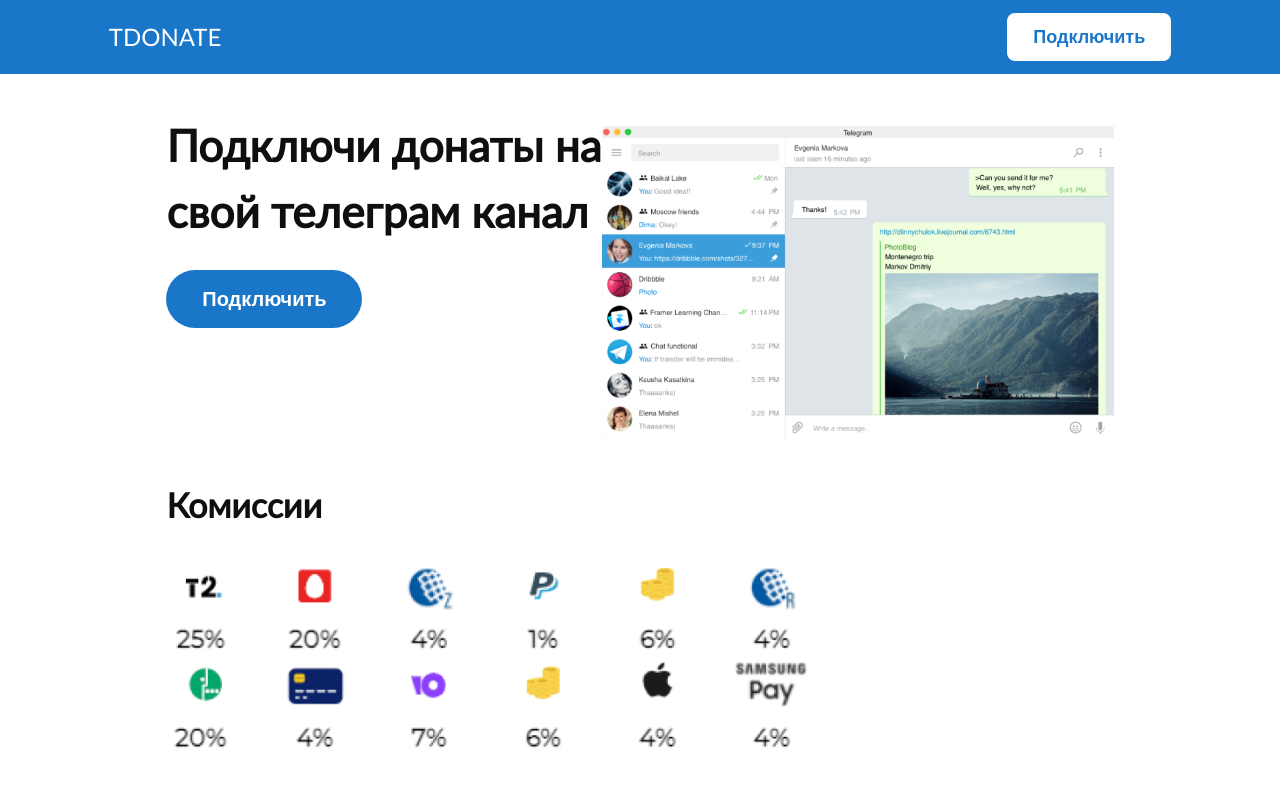
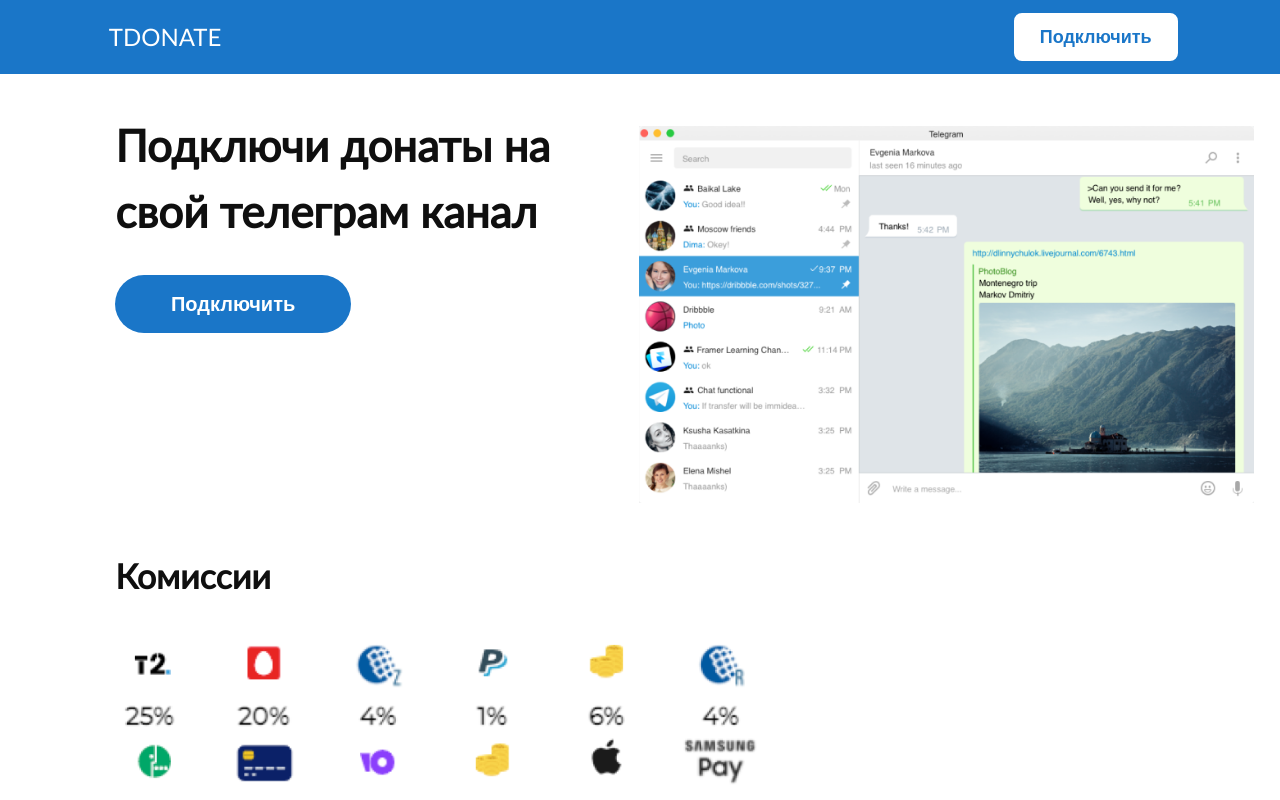
Before and after one commit to AlenaKhmyz/Tdonate, a plain HTML site: page Main/index.html in a window 1280 px wide. Drawn offline with Linux system fonts and the light colour scheme.

Commit message:
modified styles for wrap and img

```diff
--- a/Main/style.scss
+++ b/Main/style.scss
@@ -55,7 +55,7 @@ body {
   align-items: center;
   text-align: center;
   width: 100%;
-  padding: 1% 8.5%;
+  padding: 1% 8% 1% 8.5%;
   background: #1A76C8;
   @include mobile {
     padding: 3%;
@@ -123,7 +123,7 @@ body {
 
 .wrap {
   width: 100%;
-  padding: 3% 13%;
+  padding: 3% 2% 3% 9%;
 
   @include big-desktop {
     align-self: center;
```
Also changed, not shown: Main/source/style/style.css, 1 other file.
